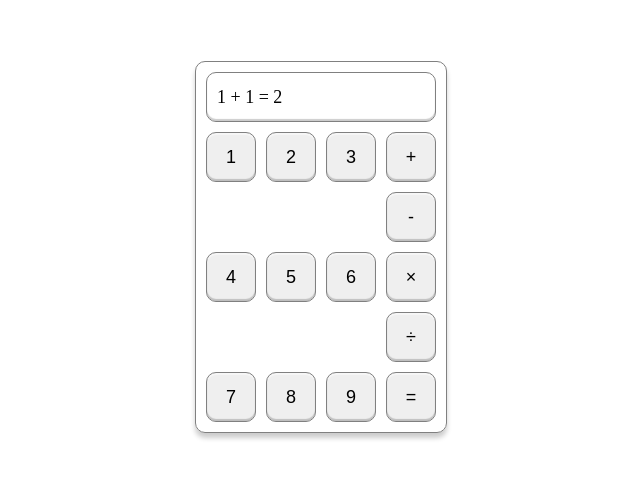
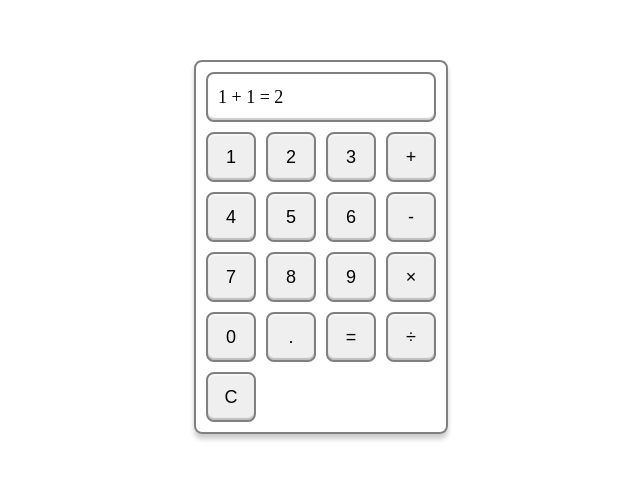
Before and after one commit to joeesmithh/calculator, a plain HTML site: page index.html in a window 1280 px wide. Shown: the part 153-632 px from the top of the page, without its empty margins (319-959 px from the left). Drawn offline with Linux system fonts and the light colour scheme.

Commit message:
add clear button

```diff
--- a/index.html
+++ b/index.html
@@ -10,7 +10,7 @@
 </head>
 
 <body>
-    <div id="container">
+    <div id="calculator">
         <div id="display">1 + 1 = 2</div>
         <div id="keypad">
             <div id="numbers">
@@ -18,24 +18,29 @@
                     <button>1</button>
                     <button>2</button>
                     <button>3</button>
+                    <button>+</button>
                 </div>
                 <div class="row">
                     <button>4</button>
                     <button>5</button>
                     <button>6</button>
+                    <button>-</button>
                 </div>
                 <div class="row">
                     <button>7</button>
                     <button>8</button>
                     <button>9</button>
+                    <button>&#x00D7;</button>
                 </div>
-            </div>
-            <div id="operators">
-                <button>+</button>
-                <button>-</button>
-                <button>&#x00D7;</button>
-                <button>&#x00F7;</button>
-                <button>=</button>
+                <div class="row">
+                    <button>0</button>
+                    <button>.</button>
+                    <button>=</button>
+                    <button>&#x00F7;</button>
+                </div>
+                <div class="row">
+                    <button>C</button>
+                </div>
             </div>
         </div>
     </div>
--- a/style.css
+++ b/style.css
@@ -14,21 +14,27 @@ body {
 
 #display,
 button,
-#container {
+#calculator {
     border-style: solid;
     border-color: gray;
-    border-width: 1px;
-    border-radius: 10px;
+    border-width: 2px;
+    border-radius: 8px;
     box-shadow:
         inset 0px -2px 1px rgba(0, 0, 0, 0.2),
         inset 0px 2px 1px rgba(255, 255, 255, 0.5);
 }
 
+button:hover {
+    background-color: lab(90.59% 0 -0.01);
+}
+
+button:active {
+    background-color: #f5f5f5;
+}
+
 #keypad,
 #numbers,
-.row,
-#operators {
-    /* flex: 1; */
+.row {
     display: flex;
     justify-content: space-between;
     gap: 10px;
@@ -41,7 +47,7 @@ button,
     align-content: center;
 }
 
-#container {
+#calculator {
     padding: 10px;
     box-shadow: 0px 5px 5px rgba(0, 0, 0, 0.2);
 }
@@ -54,9 +60,6 @@ button,
 
 .row {}
 
-#operators {
-    flex-direction: column;
-}
 
 button {
     width: 50px;
```
